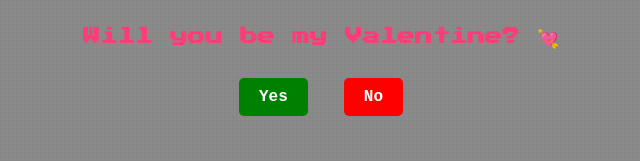
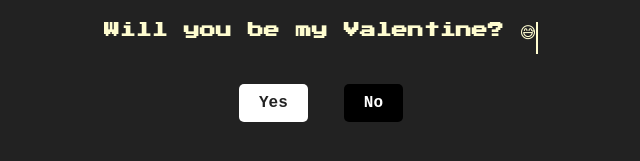
Before and after one commit to ThugHubss/valentine, a website: page index.html in a window 1280 px wide. Shown: the part 451-612 px from the top of the page, without its empty margins (319-959 px from the left). Drawn offline with Linux system fonts and the light colour scheme; a web font is replaced by a local one.

Commit message:
Add files via upload

```diff
--- a/index.html
+++ b/index.html
@@ -19,10 +19,8 @@
       justify-content: center;
       height: 100vh;
       text-align: center;
-      background: #888888;
-      /* faint grain overlay */
-      background-image: radial-gradient(rgba(255,255,255,0.03) 1px, transparent 1px);
-      background-size: 4px 4px;
+      background: #222222; /* dark grey */
+      color: #fffdd0; /* cream white */
     }
 
     button {
@@ -33,18 +31,18 @@
       cursor: pointer;
       font-weight: bold;
       font-family: 'Minecraftia', monospace;
+      transition: font-size 0.2s ease;
     }
 
     .yes-btn {
-      background: green;
-      color: white;
+      background: #ffffff; /* white */
+      color: #222222; /* dark text */
       font-size: 16px;
-      transition: font-size 0.2s ease;
     }
 
     .no-btn {
-      background: red;
-      color: white;
+      background: #000000; /* black */
+      color: #ffffff; /* white text */
       font-size: 16px;
     }
 
@@ -55,16 +53,11 @@
 
     h1 {
       font-size: 16px;
-      color: #ff3c78;
-      animation: heartbeat 1.2s infinite;
       margin-bottom: 20px;
-    }
-
-    @keyframes heartbeat {
-      0%, 100% { transform: scale(1); }
-      25% { transform: scale(1.1); }
-      50% { transform: scale(1.2); }
-      75% { transform: scale(1.1); }
+      min-height: 2em;
+      white-space: pre;
+      overflow: hidden;
+      border-right: 2px solid #fffdd0; /* cream-white cursor */
     }
 
     .yay {
@@ -78,7 +71,7 @@
 
   <div id="app">
     <img id="mainImg" src="https://e.top4top.io/p_36944kt0p1.gif">
-    <h1>Will you be my Valentine? 💘</h1>
+    <h1 id="valentineText"></h1>
     <div>
       <button id="yesBtn" class="yes-btn">Yes</button>
       <button id="noBtn" class="no-btn">No</button>
@@ -96,12 +89,25 @@
     "Please don't do this to me, I'm fragile 😔",
   ];
 
-  let noClicks = 0;
+  const valentineLine = "Will you be my Valentine? 😅";
+  let charIndex = 0;
 
   const yesBtn = document.getElementById("yesBtn");
   const noBtn = document.getElementById("noBtn");
   const mainImg = document.getElementById("mainImg");
   const app = document.getElementById("app");
+  const valentineText = document.getElementById("valentineText");
+
+  // Typing effect
+  function typeWriter() {
+    if (charIndex < valentineLine.length) {
+      valentineText.textContent += valentineLine.charAt(charIndex);
+      charIndex++;
+      setTimeout(typeWriter, 120);
+    }
+  }
+
+  typeWriter();
 
   yesBtn.onclick = () => {
     app.innerHTML = `
@@ -110,6 +116,7 @@
     `;
   };
 
+  let noClicks = 0;
   noBtn.onclick = () => {
     noClicks++;
     yesBtn.style.fontSize = (16 + noClicks * 20) + "px";
```
